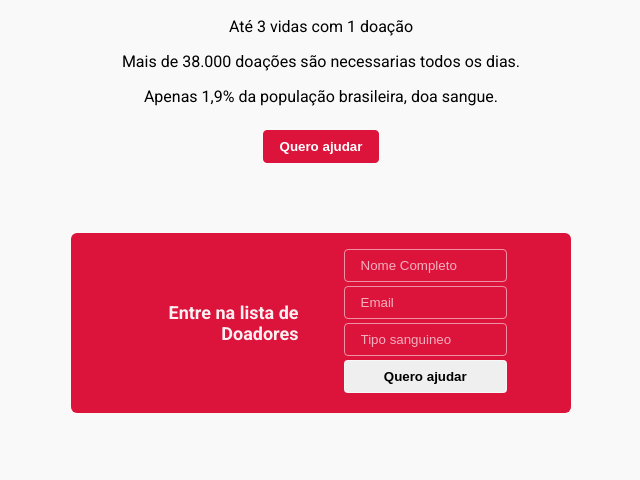
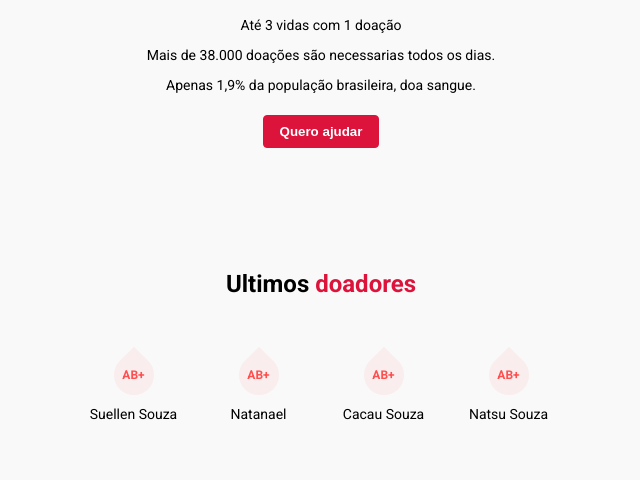
Before and after one commit to NatanaelSaymon/MaratonaDev3.0, a plain HTML site: page index.html in a window 1280 px wide. Shown: the part 247-727 px from the top of the page, without its empty margins (319-959 px from the left). Drawn offline with Linux system fonts and the light colour scheme.

Commit message:
finalizando o front e inserindo javascript

```diff
--- a/assets/css/style.css
+++ b/assets/css/style.css
@@ -62,6 +62,10 @@ header button{
     margin: 70px 0;
 }
 
+header p{
+    font-size: 14px;
+}
+
 /*FORM*/
 section.form{
     display: grid;
@@ -96,9 +100,38 @@ form button{
     font-weight: bold;
 }
 
+/*MAIN*/
 section.donors{
     display: grid;
     grid-template-columns: 1fr 1fr 1fr 1fr;
+}
+
+.blood{
+    color: #ff4f4f;
+    font-weight: bold;
+    font-size: 12px;
+    display: flex;
+    align-items: center;
+    justify-content: center;
+    position: relative;
+}
+
+.blood::before{
+    content: "";
+    background-color: #ff4f4f11;
+    width: 40px;
+    height: 40px;
+    position: absolute;
+
+    /*fazendo a gotinha*/
+    border-radius: 50%; /*para fazer um circulo*/
+    border-top-right-radius: 0; /*deixa a borda do top a direita 0*/
+    transform: rotate(-45deg); /*Para rotacionar o elemento*/
+}
+
+.donors p{
+    margin-top: 24px;
+    font-size: 14px;
 }
 
 /***************FOOTER***************/
@@ -107,3 +140,16 @@ footer{
     padding: 16px;
     border: 1px solid #eee;
 }
+
+/* FUNCIONALIDADES JAVASCRIPT*/
+
+section.form{
+    transition: all 400ms;
+}
+
+section.form.hide{
+    opacity: 0;
+    visibility: hidden;
+    height: 0;
+    margin-top: -70px;
+}
--- /dev/null
+++ b/assets/js/script.js
@@ -0,0 +1,7 @@
+document
+    .querySelector('header button')
+    .addEventListener("click", function(){
+        document
+            .querySelector('.form')
+            .classList.toggle('hide')
+    })
--- a/index.html
+++ b/index.html
@@ -27,7 +27,7 @@
     <!--FIM CONTEUDO DO TOP-->
 
     <!--SESSÃO-->
-    <section class="form">
+    <section class="form hide">
         <h2>Entre na lista de Doadores</h2>
         <!--input entrada de dados-->
         <form action="/">
@@ -81,6 +81,9 @@
         Com 😍 rocketseat.
     </footer>
     <!--RODAPE-->
+
+    <!--JAVASCRIPT-->
+    <script src="assets/js/script.js"></script>
 </body>
 
 </html>
```
Also changed, not shown: README.md, 1 other file.
